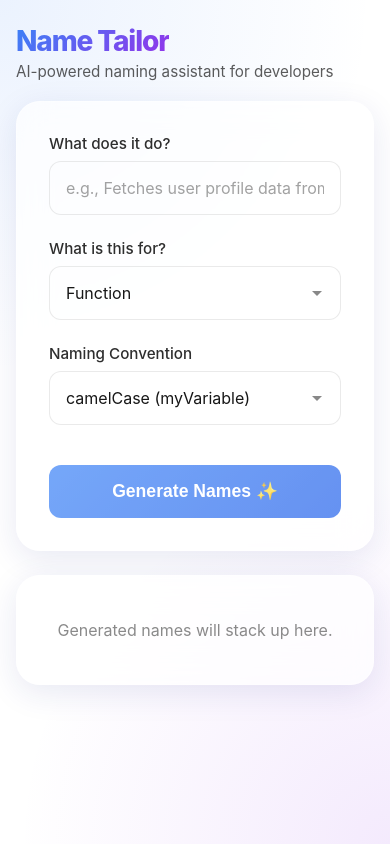
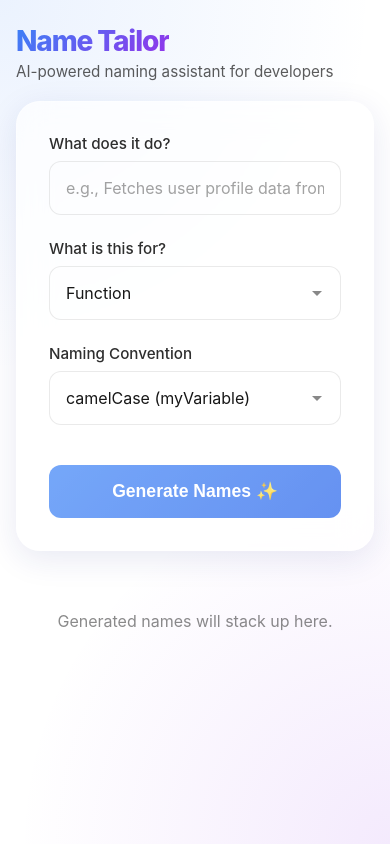
Before and after one commit to 55555-Jyeon/name-tailor, a Next.js app: page / in a window 390 px wide. Built offline with nearby package versions, Linux system fonts and the light colour scheme.

Commit message:
style : drop the results panel background and hide its scrollbar
- Cards sit directly on the page with their own glass surface
- Scrollbar is hidden; the bottom edge fades while more cards are below
- Add room around the scroll area so card shadows are not clipped

```diff
--- a/src/components/ResultCard/style.module.scss
+++ b/src/components/ResultCard/style.module.scss
@@ -1,6 +1,10 @@
+// Cards sit directly on the page background, so they carry the same glass surface as the form
 .card {
-  background: rgba(255, 255, 255, 0.05);
-  border: 1px solid rgba(150, 150, 150, 0.2);
+  background: var(--glass);
+  backdrop-filter: blur(16px);
+  -webkit-backdrop-filter: blur(16px);
+  border: 1px solid rgba(150, 150, 150, 0.15);
+  box-shadow: var(--shadow);
   border-radius: 16px;
   padding: 1.2rem 1.4rem;
   animation: slideIn 0.3s ease forwards;
--- a/src/components/ResultPanel/index.tsx
+++ b/src/components/ResultPanel/index.tsx
@@ -1,5 +1,6 @@
 'use client';
 
+import { useCallback, useEffect, useRef, useState } from 'react';
 import styles from './style.module.scss';
 import type { ResultPanelProps } from './type';
 import { useNameStore } from '@/store/useNameStore';
@@ -8,6 +9,27 @@ import ResultCard from '@/components/ResultCard';
 // Only this panel scrolls; the form stays fixed in place
 const ResultPanel = ({ onReuse }: ResultPanelProps) => {
   const { results, isLoading, removeResult, clearResults } = useNameStore();
+  const bodyRef = useRef<HTMLDivElement>(null);
+  const [hasMoreBelow, setHasMoreBelow] = useState(false);
+
+  // The scrollbar is hidden, so fade the bottom edge while there is more to scroll to
+  const updateHasMoreBelow = useCallback(() => {
+    const body = bodyRef.current;
+    if (!body) return;
+    setHasMoreBelow(body.scrollTop + body.clientHeight < body.scrollHeight - 1);
+  }, []);
+
+  useEffect(() => {
+    const body = bodyRef.current;
+    if (!body) return;
+    updateHasMoreBelow();
+    const observer = new ResizeObserver(updateHasMoreBelow);
+    observer.observe(body);
+    return () => observer.disconnect();
+  }, [updateHasMoreBelow]);
+
+  // Cards being added or removed changes the content height
+  useEffect(updateHasMoreBelow, [results, isLoading, updateHasMoreBelow]);
 
   const handleClearAll = () => {
     if (window.confirm('Remove all generated names?')) clearResults();
@@ -25,7 +47,11 @@ const ResultPanel = ({ onReuse }: ResultPanelProps) => {
           </button>
         </div>
       )}
-      <div className={styles.body}>
+      <div
+        ref={bodyRef}
+        className={`${styles.body} ${hasMoreBelow ? styles.fadeBottom : ''}`}
+        onScroll={updateHasMoreBelow}
+      >
         {isLoading && (
           <div className={styles.loading}>
             Crafting the perfect names...
--- a/src/components/ResultPanel/style.module.scss
+++ b/src/components/ResultPanel/style.module.scss
@@ -1,20 +1,18 @@
 @use '../../styles/mixins' as *;
 
+// No panel background: the cards themselves are the surface
 .panel {
-  @include glass-card;
   display: flex;
   flex-direction: column;
   min-height: 0;
-  padding: 0;
-  overflow: hidden;
+  z-index: 1;
 }
 
 .header {
   display: flex;
   align-items: center;
   justify-content: space-between;
-  padding: 0.9rem 1.5rem;
-  border-bottom: 1px solid rgba(150, 150, 150, 0.15);
+  padding: 0 0.25rem 0.75rem;
 }
 
 .count {
@@ -43,7 +41,21 @@
   flex: 1;
   min-height: 0;
   overflow-y: auto;
-  padding: 1.5rem;
+  // Room for the card shadows, which the scroll container would otherwise clip
+  padding: 0.25rem 1rem 1.5rem;
+  margin: 0 -1rem;
+  // Still scrollable, but without a visible scrollbar
+  scrollbar-width: none;
+
+  &::-webkit-scrollbar {
+    display: none;
+  }
+}
+
+// Fades the bottom edge while more cards are hidden below
+.fadeBottom {
+  mask-image: linear-gradient(to bottom, #000 calc(100% - 64px), transparent);
+  -webkit-mask-image: linear-gradient(to bottom, #000 calc(100% - 64px), transparent);
 }
 
 .empty {
@@ -92,17 +104,8 @@
 
 // Narrow screens: the page scrolls instead of the panel
 @media (max-width: 899px) {
-  .panel {
-    overflow: visible;
-  }
-
   .body {
     overflow-y: visible;
-    padding: 0.75rem;
-  }
-
-  .header {
-    padding: 0.9rem 1rem;
   }
 
   .empty {
```
